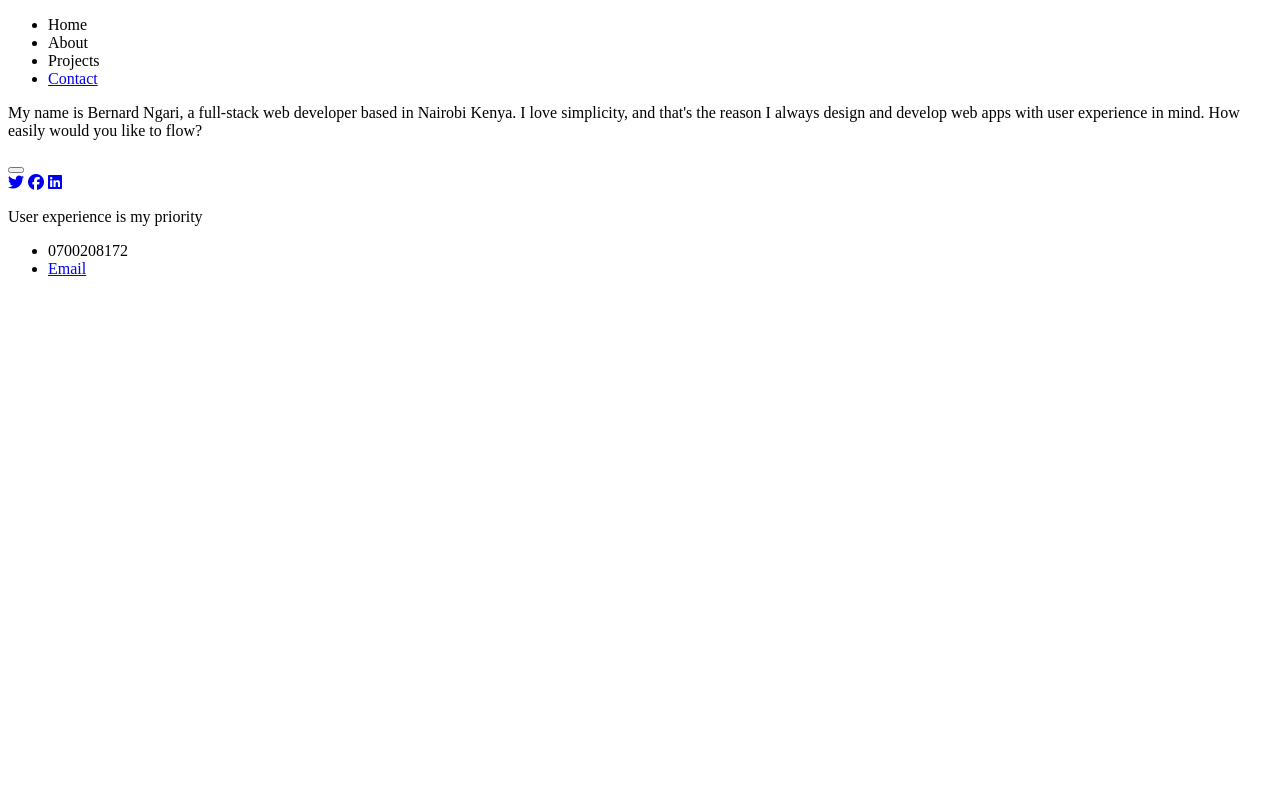
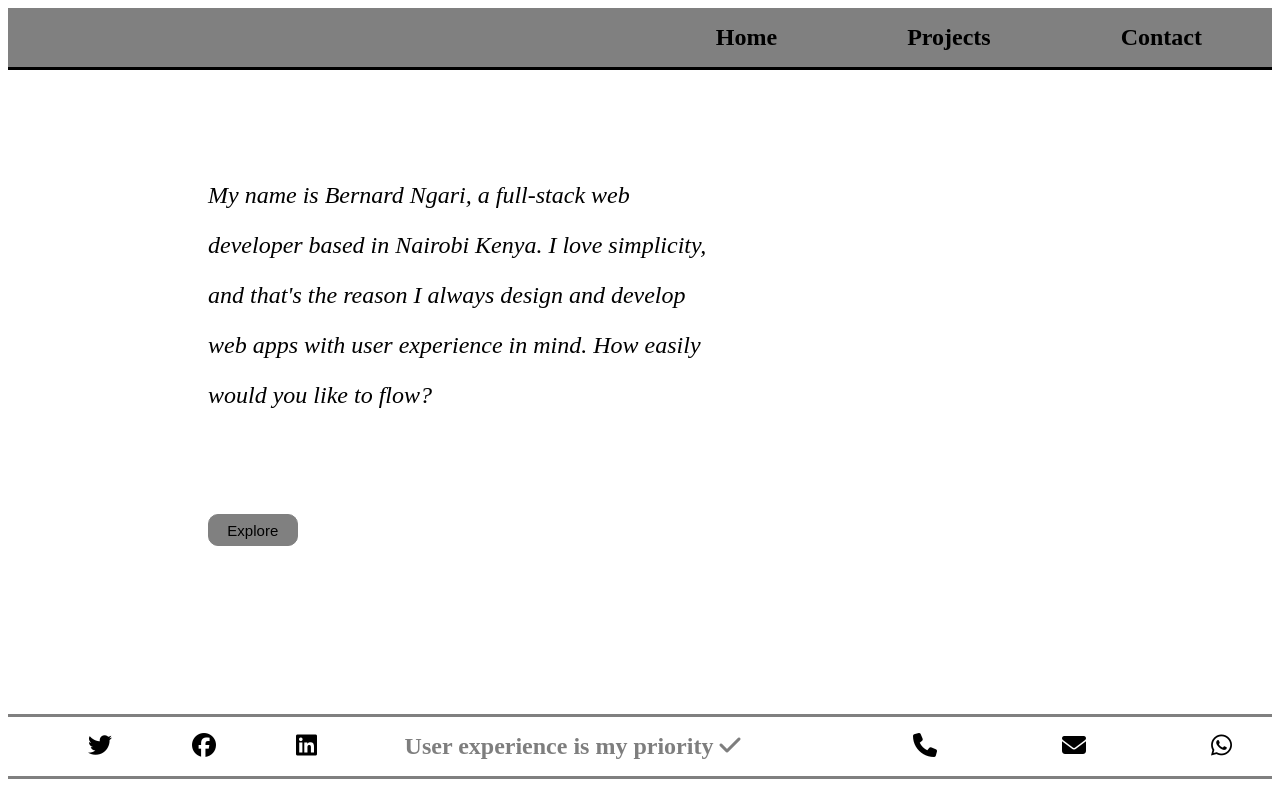
Before and after one commit to Bernardngari/Portfolio, a plain HTML site: page index.html in a window 1280 px wide. Drawn offline with Linux system fonts and the light colour scheme.

Commit message:
Style the footer and add contact icons

```diff
--- a/assets/css/styles.css
+++ b/assets/css/styles.css
@@ -0,0 +1,107 @@
+*{
+  box-sizing: border-box;
+}
+
+a{
+  text-decoration: none;
+  color: black;
+  font-size: 3vh;
+  font-weight: 900;
+}
+
+a:hover{
+  color: red;
+  background-color: black;
+  padding: 15px;
+  align-content: center;
+  text-decoration: underline;
+}
+
+ul{
+  list-style-type: none;
+  display: inline-flex;
+}
+
+nav{
+  background-color: grey;
+  text-align: right;
+  border-bottom: solid black 3px;
+}
+nav ul li a{
+  padding-left: 60px;
+  margin-right: 70px;
+
+}
+
+
+#contact li{
+  padding-left: 45px;
+}
+
+.horiAlign a{
+  padding-left: 40px;
+  padding-right: 40px;
+}
+
+footer{
+  display: flex;
+  flex-direction: row;
+  align-items: center;
+  justify-content: space-around;
+  border-top: solid grey 3px;
+  border-bottom: solid grey 3px;
+  position:relative;
+  top:18vh;
+  left:0;
+}
+
+.centerDiv{
+  width: 40vw;
+  margin-left: 200px;
+  height:50vh;
+  margin-top: 100px;
+}
+
+footer div.horiAlign{
+  display: inline-flex;
+}
+
+#ui{
+margin: auto;
+font-weight: 900;
+width: 40vw;
+text-align: center;
+font-size: x-large;
+opacity: 0.5;
+}
+
+div.centerDiv p#paraCenterDiv{
+  line-height: 50px;
+  font-size: x-large;
+  font-style: italic;
+}
+
+#ui:hover{
+  opacity: 1;
+  font-size: xx-large;
+  border-radius: 20px;
+}
+#explore{
+  width: 7vw;
+  height: 4vh;
+  background-color: gray;
+  border: 1px grey solid;
+  border-radius: 10px;
+  margin-top: 70px;
+  font-size: 15px;
+}
+
+#explore:hover{
+  background-color: red;
+  font-size: 20px;
+}
+
+p#paraCenterDiv:hover{
+font-weight: 900;
+text-shadow: 2px 8px 4px grey;
+}
--- a/index.html
+++ b/index.html
@@ -12,35 +12,39 @@
 <body>
   <nav>
     <ul>
-      <li>Home</li>
-      <li>About</li>
-      <li>Projects</li>
+      <li><a href="#">Home</a></li>
+      <li><a href="#">Projects</a></li>
       <li><a target="_blank" href="mailto:bernardngari.ke@gmail.com" >Contact</a></li>
     </ul>
   </nav>
-  <div>
-    <p>My name is Bernard Ngari, a full-stack web developer based in Nairobi Kenya.
+  <div class="centerDiv">
+    <p id="paraCenterDiv">My name is Bernard Ngari, a full-stack web developer based in Nairobi Kenya.
       I love simplicity, and that's the reason I always design and develop web apps with
       user experience in mind.
       How easily would you like to flow?
     </p>
-    <button></button>
+    <button id="explore">Explore</button>
   </div>
   <footer>
-    <div>
+    <div class="horiAlign">
       <!--social media icons-->
-      <a href="https://twitter.com/home" id="icon"><i class="fa-brands fa-twitter"></i></a>
-      <a href="https://web.facebook.com/?_rdc=1&_rdr" id="icon"><i class="fa-brands fa-facebook"></i></a>
-      <a href="https://ke.linkedin.com/" id="icon"><i class="fa-brands fa-linkedin"></i></a>
+      <ul>
+        <li><a target="_blank" href="https://twitter.com/home" id="icon"><i class="fa-brands fa-twitter"></i></a></li>
+        <li><a target="_blank" href="https://web.facebook.com/?_rdc=1&_rdr" id="icon"><i class="fa-brands fa-facebook"></i></a></li>
+        <li><a target="_blank" href="https://ke.linkedin.com/" id="icon"><i class="fa-brands fa-linkedin"></i></a></li>
+      </ul>
     </div>
-    <div>
-      <p>User experience is my priority</p>
+    <div id="ui">
+      <span id="uip">User experience is my priority</span>
+      <span><i class="fa-solid fa-check"></i></span>
+
     </div>
-    <div>
+    <div id="contact" class="horiAlign">
       <!--Contact details-->
-      <ul>
-        <li>0700208172</li>
-        <li><a target="_blank" href="mailto:bernardngari.ke@gmail.com">Email</a></li>
+      <ul class="contact">
+        <li><a href="tel:+254700208172"><i class="fa-solid fa-phone"></i></a></li>
+        <li><a target="_blank" href="mailto:bernardngari.ke@gmail.com"><i class="fa-solid fa-envelope"></i></i></a></li>
+        <li><a href="https://wa.me/+254700208172"><i class="fa-brands fa-whatsapp"></i></a></li>
       </ul>
     </div>
   </footer>
```
